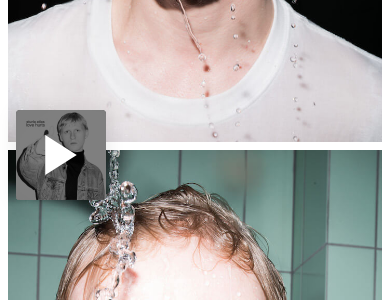
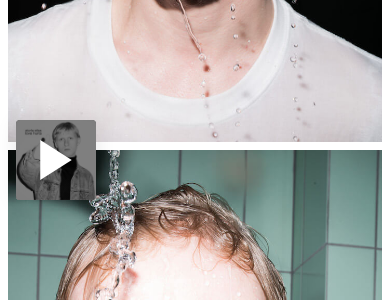
Before and after one commit to hugihlynsson/sturlaatlas, a Jekyll site: the page built from sturlaaqua-beta.html, in a window 390 px wide. Shown: the part 684-984 px from the top of the page. Built offline with Jekyll 4.4.1, drawn with Linux system fonts in a browser that asks for light colours.

Commit message:
Shorter player on small screens

```diff
--- a/_includes/player.html
+++ b/_includes/player.html
@@ -3,7 +3,6 @@
   <div class="player__box">
 
     <div class="player__controls">
-      <div class="player__controls__background"></div>
       <svg class="player__controls__action player__controls__action--prev" viewbox="0 0 19 14">
         <path d="M11.0530846,4.89329268 L11.0530846,1.77635684e-15 L-1.77635684e-15,6.90817791 L11.0530846,13.8163558 L11.0530846,8.92306313 L18.8823529,13.8163558 L18.8823529,1.77635684e-15 L11.0530846,4.89329268 Z" fill="#FFFFFF" />
       </svg>
--- a/_sass/_player.scss
+++ b/_sass/_player.scss
@@ -23,8 +23,8 @@
   display: -webkit-flex;
   display: -ms-flexbox;
   display: flex;
-  height: 90px;
-  width: 90px;
+  height: 80px;
+  width: 80px;
   pointer-events: auto;
   border-radius: 4px;
   overflow: hidden;
@@ -52,7 +52,7 @@
   -webkit-justify-content: space-between;
       -ms-flex-pack: justify;
           justify-content: space-between;
-  height: 90px;
+  height: 100%;
   width: calc(92vw - 140px);
   -webkit-box-flex: 0;
   -webkit-flex: 0 0 calc(92vw - 140px);
@@ -72,8 +72,8 @@
 }
 
 .player__texts__title {
-  font-size: 20px;
-  line-height: 0.9;
+  font-size: 18px;
+  line-height: 0.8;
 }
 
 .player__texts__album {
@@ -97,8 +97,8 @@
   position: absolute;
   top: 0;
   left: 0;
-  width: 90px;
-  height: 90px;
+  width: 80px;
+  height: 100%;
   background:
     -webkit-linear-gradient(rgba(0, 0, 0, 0.5), rgba(0, 0, 0, 0.5)),
     url('/img/player-cover.jpg') center;
@@ -118,13 +118,11 @@
 
 .player__cover__action {
   position: absolute;
-  top: 25px;
+  top: 50%;
   left: 50%;
-  -webkit-transform: translateX(-50%);
-      -ms-transform: translateX(-50%);
-          transform: translateX(-50%);
   width: 40px;
   height: 40px;
+  margin: -20px;
   -webkit-transition: opacity 0.2s;
   transition: opacity 0.2s;
 }
@@ -132,7 +130,7 @@
   opacity: 0;
   width: 30px;
   height: 30px;
-  top: 30px;
+  margin: -15px;
 }
 .player__box--expanded .player__cover__action--pause { opacity: 1; }
 .player__box--expanded .player__cover__action--play { opacity: 0; }
@@ -140,16 +138,27 @@
 
 .player__controls {
   position: relative;
-  height: 90px;
-  width: 90px;
+  height: 100%;
+  width: 100%;
   overflow: hidden;
   -webkit-transition: width 0.2s;
   -webkit-transition: all 0.2s;
   transition: all 0.2s;
   -webkit-box-flex: 0;
+  display: -webkit-box;
+  display: -webkit-flex;
+  display: -ms-flexbox;
+  display: flex;
+  -webkit-justify-content: space-between;
+      -ms-flex-pack: justify;
+          justify-content: space-between;
+  -webkit-align-items: center;
+      -ms-flex-align: center;
+          align-items: center;
   -webkit-flex: 0 0 90px;
       -ms-flex: 0 0 90px;
           flex: 0 0 90px;
+  background: url('/img/player-cover-blur.jpg');
 }
 .player__box--expanded .player__controls {
   width: 140px;
@@ -159,30 +168,17 @@
           flex: 0 0 140px;
 }
 
-.player__controls__background {
-  width: 100%;
-  height: 100%;
-  background: url('/img/player-cover-blur.jpg');
-}
-
 .player__controls__action {
-  position: absolute;
   height: 34px;
   width: 40px;
-  top: 28px;
   padding: 10px;
-}
-.player__controls__action--prev {
-  left: 0;
-}
-.player__controls__action--next {
-  right: 0;
 }
 
 @media screen and (min-width: 360px) {
   .player__box--expanded .player__cover {
     width: 80px;
   }
+
   .player__box--expanded .player__controls {
     width: 160px;
     -webkit-box-flex: 0;
@@ -190,8 +186,10 @@
         -ms-flex: 0 0 160px;
             flex: 0 0 160px;
   }
+
   .player__texts {
     width: calc(92vw - 160px);
+    width: 210px;
     -webkit-box-flex: 0;
       -webkit-flex: 0 0 calc(92vw - 160px);
           -ms-flex: 0 0 calc(92vw - 160px);
@@ -200,9 +198,14 @@
 }
 
 @media screen and (min-width: 460px) {
+  .player__box {
+    width: 90px;
+    height: 90px;
+  }
   .player__box--expanded {
-    width: 370px;
+    width: 380px;
   }
+
   .player__texts {
     width: 210px;
     -webkit-box-flex: 0;
@@ -210,4 +213,27 @@
         -ms-flex: 0 0 210px;
             flex: 0 0 210px;
   }
+
+  .player__texts__title {
+    font-size: 20px;
+    line-height: 0.9;
   }
+
+  .player__cover {
+    width: 90px;
+  }
+  .player__box--expanded .player__cover {
+    width: 90px;
+  }
+
+  .player__controls {
+    width: 90px;
+  }
+  .player__box--expanded .player__controls {
+    width: 170px;
+    -webkit-box-flex: 0;
+    -webkit-flex: 0 0 170px;
+        -ms-flex: 0 0 170px;
+            flex: 0 0 170px;
+  }
+}
```
Lines whose indentation alone changed are shown as unchanged.
